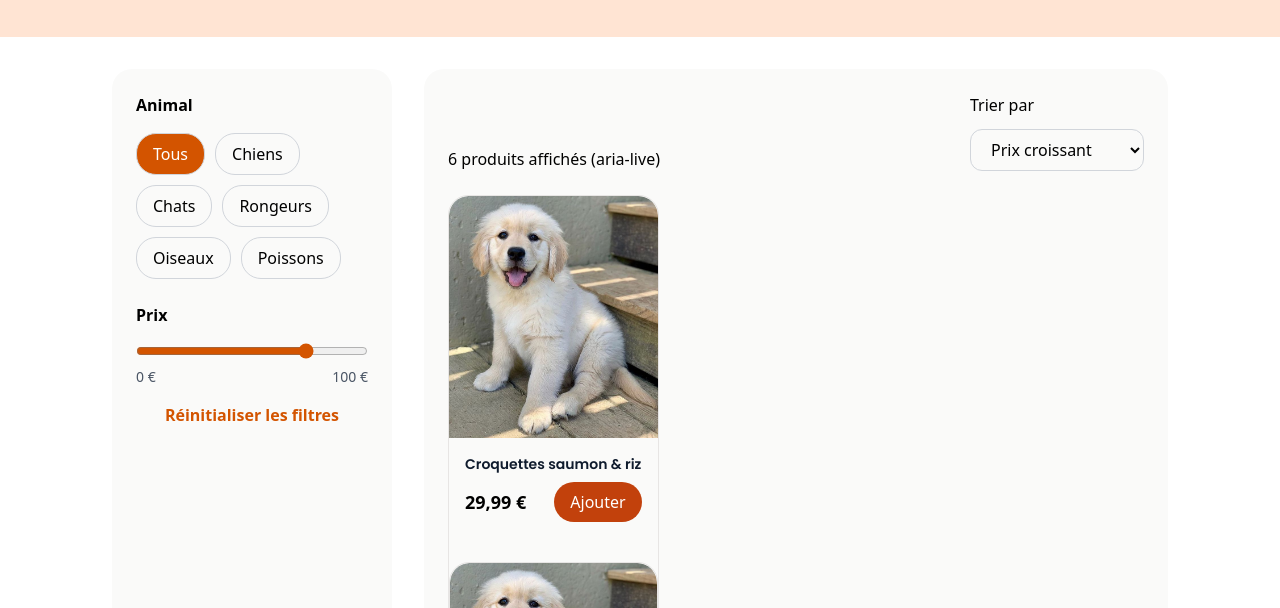
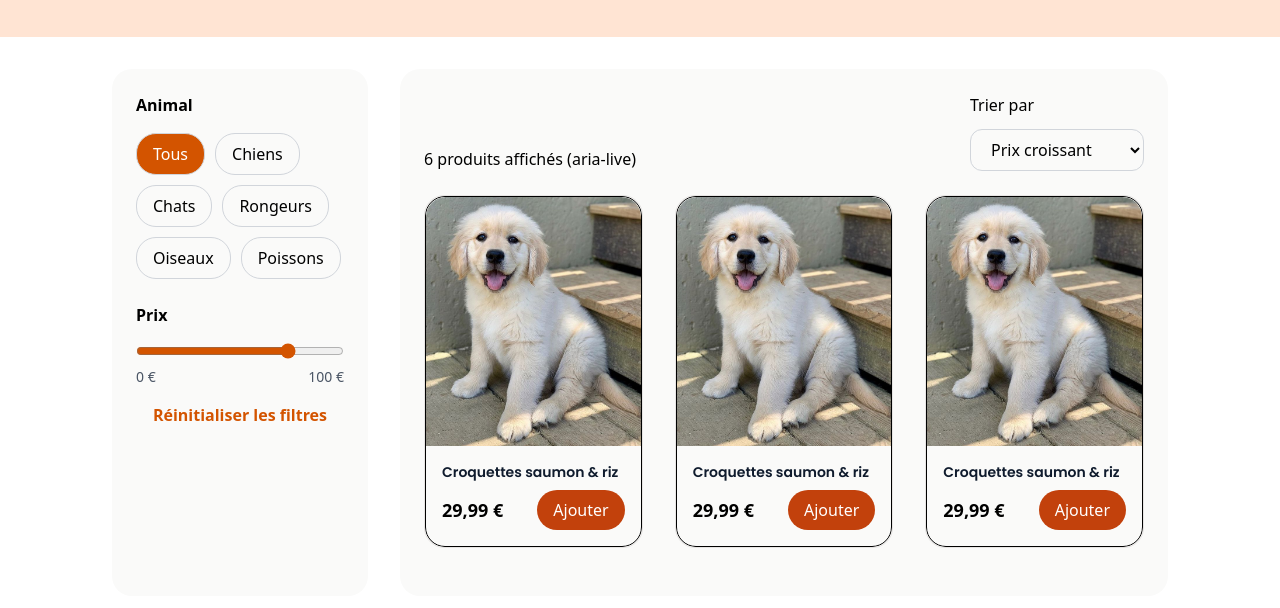
Before and after one commit to abdellaheltrach/PetNest, a plain HTML site: page src/html/cataloge.html in a window 1280 px wide. Shown: the part 192-800 px from the top of the page. Drawn offline with nearby package versions, Linux system fonts and the light colour scheme.

Commit message:
fix the greed

```diff
--- a/src/css/cataloge.css
+++ b/src/css/cataloge.css
@@ -1,13 +1,14 @@
 /* Main Content Grid */
 .main-container {
   display: grid;
-  grid-template-columns: 280px 1fr;
+  grid-template-columns: 2fr 6fr;
   gap: 2rem;
 }
 
 .nav-items {
   display: flex;
   gap: 10px;
+  min-width: 200px;
   flex-wrap: wrap;
 }
 
@@ -52,25 +53,28 @@
 }
 
 .product-card {
-    border: 1px solid #E7E5E4;
+  border: 1px solid #e7e5e4;
   border-radius: 20px;
   overflow: hidden;
   display: flex;
   flex-direction: column;
   gap: 1rem;
+  max-width: 250px;
 }
 
-.card-details{
+.card-details {
   display: flex;
   flex-direction: row;
   flex-wrap: wrap;
   gap: 0.5rem;
   justify-content: space-between;
+  gap: 0.5rem;
   align-items: center;
 }
 
 @media (max-width: 768px) {
   .main-container {
+  gap: 0.5rem;
     display: flex;
     flex-direction: column;
     gap: 1rem;
@@ -94,6 +98,6 @@
 
   .product-grid {
     display: grid;
-  grid-template-columns: 1fr ;
+    grid-template-columns: 1fr;
   }
 }
--- a/src/html/cataloge.html
+++ b/src/html/cataloge.html
@@ -229,62 +229,65 @@
             </div>
 
 <!-- product grid -->
+            <div class="product-grid w-full">
 
-            <div class="product-grid">
-
-              <!-- product 1 -->
-              <div class=" product-card my-[24px]">
-                <div class=" bg-[#FAFAF9] rounded-[20px]">
+              <!-- Product 1 -->
+              <div class="product-card my-[24px]">
+                <div class="bg-[#FAFAF9] rounded-[20px] overflow-hidden border">
                   <img
                     src="../les-images/DogAdoption.jpg"
-                    altfull=""
+                    alt="Croquettes saumon & riz"
                     class="w-full rounded-t-[20px]"
                   />
                   <div class="p-4">
                     <h3 class="font-poppins font-semibold text-sm mb-2">
                       Croquettes saumon & riz
                     </h3>
-                  <div class="card-details">
+                    <div class="card-details flex justify-between items-center">
                       <p class="font-poppins font-bold text-lg">29,99 €</p>
                       <button class="rounded-[20px] px-4 py-2 bg-[#C2410C] text-white">Ajouter</button>
                     </div>
                   </div>
+                </div>
+              </div>
 
-
-                <!-- product 2 -->
-              <div class=" product-card my-[24px]">
-                <div class=" bg-[#FAFAF9] rounded-[20px]">
+              <!-- Product 2 (Example for 3 columns) -->
+              <div class="product-card my-[24px]">
+                <div class="bg-[#FAFAF9] rounded-[20px] overflow-hidden border">
                   <img
                     src="../les-images/DogAdoption.jpg"
-                    altfull=""
+                    alt="Croquettes saumon & riz"
                     class="w-full rounded-t-[20px]"
                   />
                   <div class="p-4">
                     <h3 class="font-poppins font-semibold text-sm mb-2">
                       Croquettes saumon & riz
                     </h3>
-                  <div class="card-details">
+                    <div class="card-details flex justify-between items-center">
                       <p class="font-poppins font-bold text-lg">29,99 €</p>
                       <button class="rounded-[20px] px-4 py-2 bg-[#C2410C] text-white">Ajouter</button>
                     </div>
                   </div>
+                </div>
+              </div>
 
-
-                <!-- product 3 -->
-              <div class=" product-card my-[24px]">
-                <div class=" bg-[#FAFAF9] rounded-[20px]">
+              <!-- Product 3 (Example for 3 columns) -->
+              <div class="product-card my-[24px]">
+                <div class="bg-[#FAFAF9] rounded-[20px] overflow-hidden border">
                   <img
                     src="../les-images/DogAdoption.jpg"
-                    altfull=""
+                    alt="Croquettes saumon & riz"
                     class="w-full rounded-t-[20px]"
                   />
                   <div class="p-4">
                     <h3 class="font-poppins font-semibold text-sm mb-2">
                       Croquettes saumon & riz
                     </h3>
-                  <div class="card-details">
+                    <div class="card-details flex justify-between items-center">
                       <p class="font-poppins font-bold text-lg">29,99 €</p>
                       <button class="rounded-[20px] px-4 py-2 bg-[#C2410C] text-white">Ajouter</button>
+                    </div>
+                  </div>
                 </div>
               </div>
 
```
Lines whose indentation alone changed are shown as unchanged.
